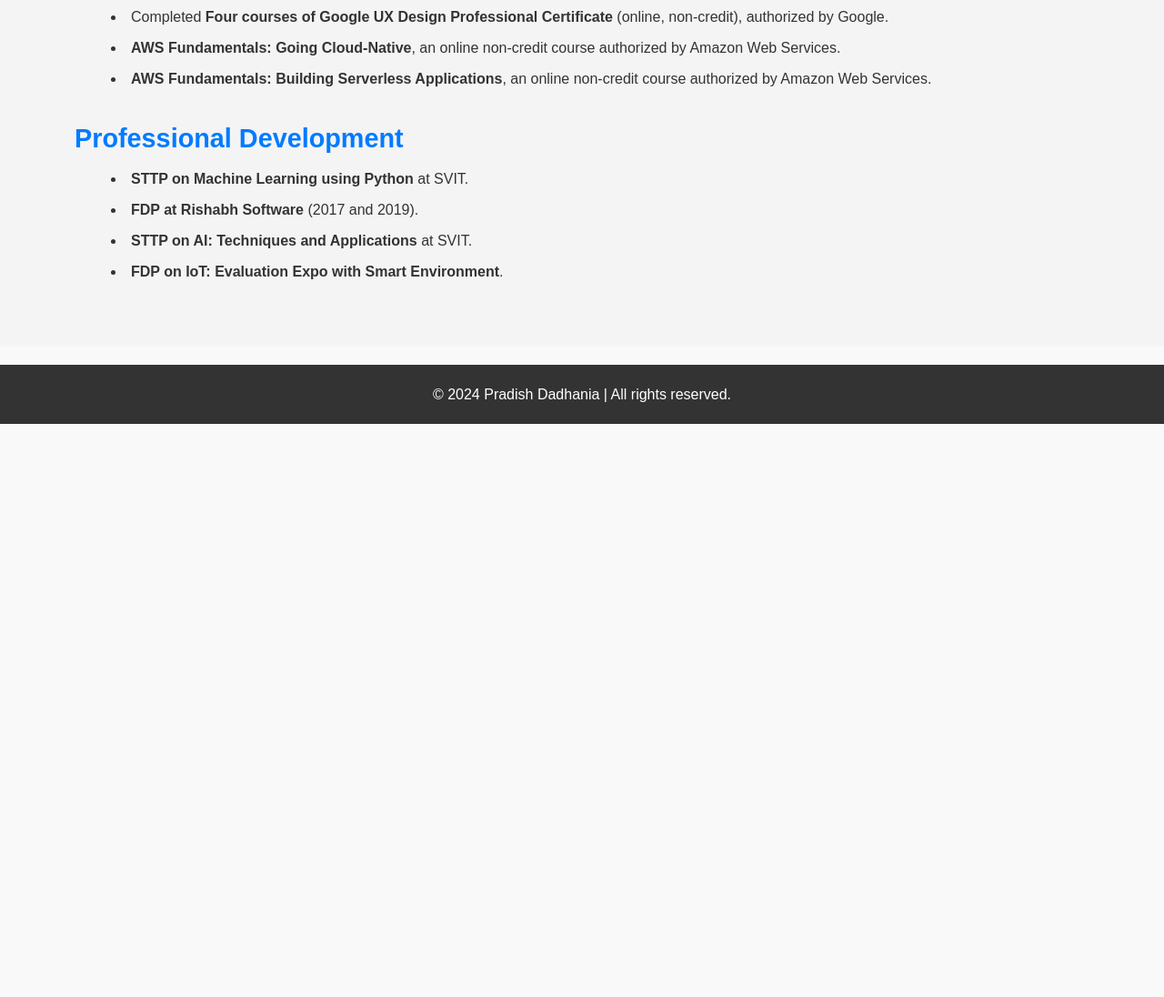
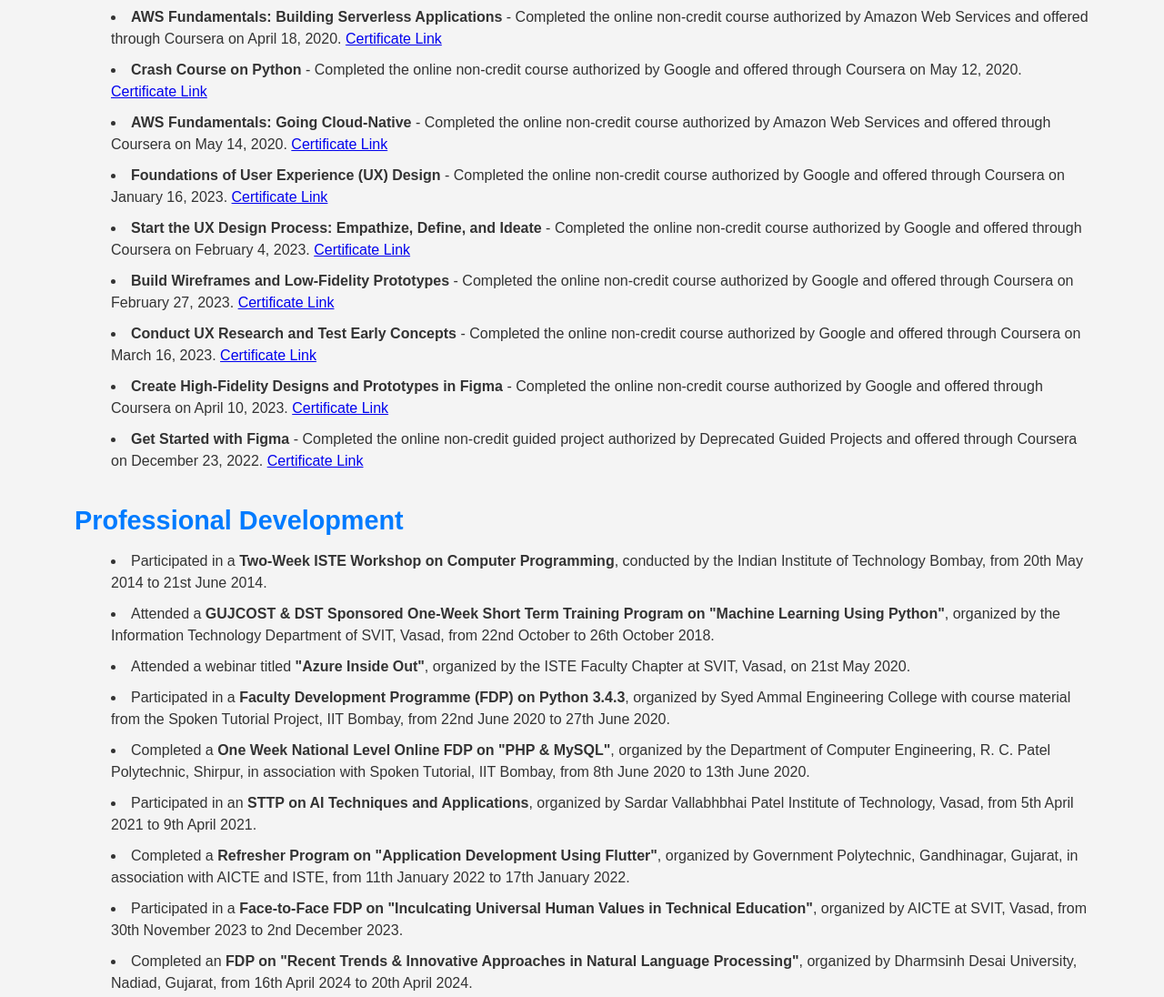
Before and after one commit to pradishdadhania/FDP_MERN, a plain HTML site: page Achievements.html in a window 1280 px wide. Shown: the part 560-1656 px from the top of the page at 91% size. Before the commit the page ends 1026 px from the top, so only its background shows below. Drawn offline with Linux system fonts and the light colour scheme.

Commit message:
new achivement

```diff
--- a/Achievements.html
+++ b/Achievements.html
@@ -12,7 +12,7 @@
     <header>
         <nav class="navbar">
             <div class="container">
-                <a class="brand-logo" href="index.html">MyBio</a>
+                <a class="brand-logo" href="index.html">Biodata</a>
                 <ul class="nav-links">
                     <li><a href="index.html">Home</a></li>
                     <li><a href="about.html">About</a></li>
@@ -40,18 +40,33 @@
 
                 <h2>Self-Development Courses</h2>
                 <ul>
-                    <li>Completed <strong>Four courses of Google UX Design Professional Certificate</strong> (online, non-credit), authorized by Google.</li>
-                    <li><strong>AWS Fundamentals: Going Cloud-Native</strong>, an online non-credit course authorized by Amazon Web Services.</li>
-                    <li><strong>AWS Fundamentals: Building Serverless Applications</strong>, an online non-credit course authorized by Amazon Web Services.</li>
+                    <li><strong>AWS Fundamentals: Building Serverless Applications</strong> - Completed the online non-credit course authorized by Amazon Web Services and offered through Coursera on April 18, 2020. <a href="https://coursera.org/share/8bd75db8739257d6c1664e5ae347c2c6">Certificate Link</a></li>
+                    <li><strong>Crash Course on Python</strong> - Completed the online non-credit course authorized by Google and offered through Coursera on May 12, 2020. <a href="https://coursera.org/share/dfd327acf31d729d75e3880c07abfcf1">Certificate Link</a></li>
+                    <li><strong>AWS Fundamentals: Going Cloud-Native</strong> - Completed the online non-credit course authorized by Amazon Web Services and offered through Coursera on May 14, 2020. <a href="https://coursera.org/share/f3029eb10ed8c6eaa6cb21afc6ce8ebf">Certificate Link</a></li>
+                    <li><strong>Foundations of User Experience (UX) Design</strong> - Completed the online non-credit course authorized by Google and offered through Coursera on January 16, 2023. <a href="https://coursera.org/share/5671fb02295d77a169f44270c962ed76">Certificate Link</a></li>
+                    <li><strong>Start the UX Design Process: Empathize, Define, and Ideate</strong> - Completed the online non-credit course authorized by Google and offered through Coursera on February 4, 2023. <a href="https://coursera.org/share/a29d6b7d4a24aa1d6e7fb350079987bb">Certificate Link</a></li>
+                    <li><strong>Build Wireframes and Low-Fidelity Prototypes</strong> - Completed the online non-credit course authorized by Google and offered through Coursera on February 27, 2023. <a href="https://coursera.org/share/8b1821a246aaba05f9370fd9d3cfbbe2">Certificate Link</a></li>
+                    <li><strong>Conduct UX Research and Test Early Concepts</strong> - Completed the online non-credit course authorized by Google and offered through Coursera on March 16, 2023. <a href="https://coursera.org/share/eb72161006edebb262b5cb40454450a5">Certificate Link</a></li>
+                    <li><strong>Create High-Fidelity Designs and Prototypes in Figma</strong> - Completed the online non-credit course authorized by Google and offered through Coursera on April 10, 2023. <a href="https://coursera.org/share/ef5bd2b5c97572f6313cf18e46cd5b45">Certificate Link</a></li>
+                    <li><strong>Get Started with Figma</strong> - Completed the online non-credit guided project authorized by Deprecated Guided Projects and offered through Coursera on December 23, 2022. <a href="https://coursera.org/account/accomplishments/?utm_source=link&utm_medium=certificate&utm_content=cert_image&utm_campaign=pdf_header_button&utm_product=project">Certificate Link</a></li>
                 </ul>
 
                 <h2>Professional Development</h2>
                 <ul>
-                    <li><strong>STTP on Machine Learning using Python</strong> at SVIT.</li>
-                    <li><strong>FDP at Rishabh Software</strong> (2017 and 2019).</li>
-                    <li><strong>STTP on AI: Techniques and Applications</strong> at SVIT.</li>
-                    <li><strong>FDP on IoT: Evaluation Expo with Smart Environment</strong>.</li>
+                    <li>Participated in a <strong>Two-Week ISTE Workshop on Computer Programming</strong>, conducted by the Indian Institute of Technology Bombay, from 20th May 2014 to 21st June 2014.</li>
+                    <li>Attended a <strong>GUJCOST & DST Sponsored One-Week Short Term Training Program on "Machine Learning Using Python"</strong>, organized by the Information Technology Department of SVIT, Vasad, from 22nd October to 26th October 2018.</li>
+                    <li>Attended a webinar titled <strong>"Azure Inside Out"</strong>, organized by the ISTE Faculty Chapter at SVIT, Vasad, on 21st May 2020.</li>
+                    <li>Participated in a <strong>Faculty Development Programme (FDP) on Python 3.4.3</strong>, organized by Syed Ammal Engineering College with course material from the Spoken Tutorial Project, IIT Bombay, from 22nd June 2020 to 27th June
+                        2020.
+                    </li>
+                    <li>Completed a <strong>One Week National Level Online FDP on "PHP & MySQL"</strong>, organized by the Department of Computer Engineering, R. C. Patel Polytechnic, Shirpur, in association with Spoken Tutorial, IIT Bombay, from 8th June
+                        2020 to 13th June 2020.</li>
+                    <li>Participated in an <strong>STTP on AI Techniques and Applications</strong>, organized by Sardar Vallabhbhai Patel Institute of Technology, Vasad, from 5th April 2021 to 9th April 2021.</li>
+                    <li>Completed a <strong>Refresher Program on "Application Development Using Flutter"</strong>, organized by Government Polytechnic, Gandhinagar, Gujarat, in association with AICTE and ISTE, from 11th January 2022 to 17th January 2022.</li>
+                    <li>Participated in a <strong>Face-to-Face FDP on "Inculcating Universal Human Values in Technical Education"</strong>, organized by AICTE at SVIT, Vasad, from 30th November 2023 to 2nd December 2023.</li>
+                    <li>Completed an <strong>FDP on "Recent Trends & Innovative Approaches in Natural Language Processing"</strong>, organized by Dharmsinh Desai University, Nadiad, Gujarat, from 16th April 2024 to 20th April 2024.</li>
                 </ul>
+
             </div>
         </section>
     </main>
```
Also changed, not shown: about.html (+1 -1 lines), contact.html (+1 -1 lines).
